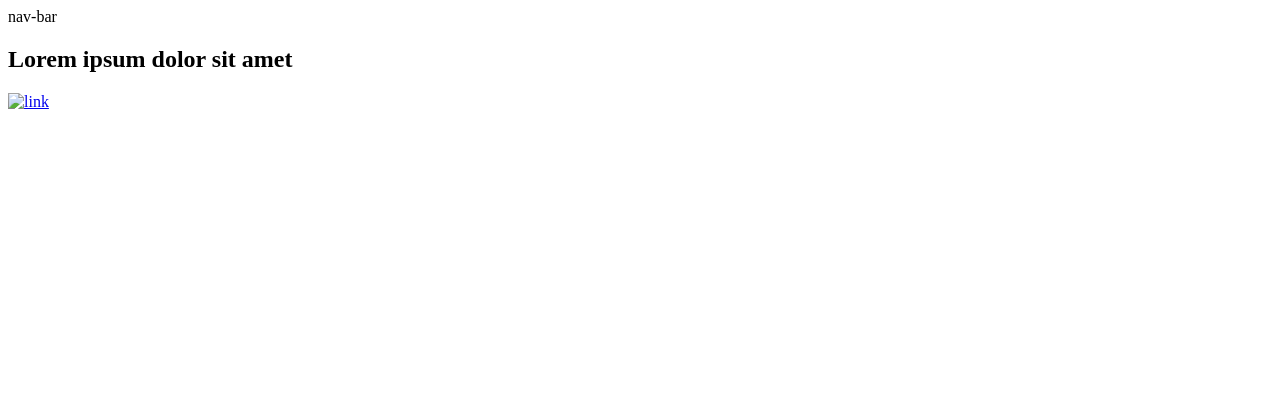
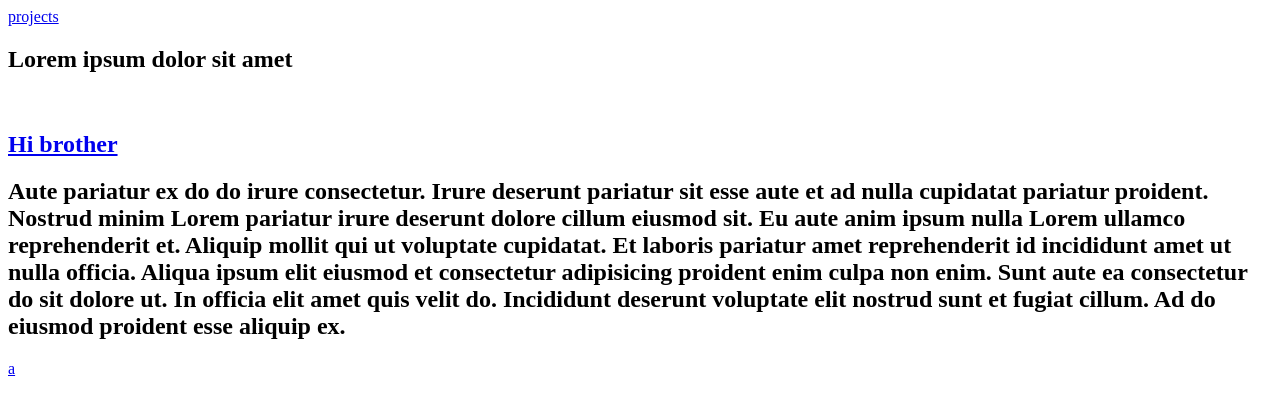
Before and after one commit to VelzckC0D3/Trials, a plain HTML site: page index.html in a window 1280 px wide. Drawn offline with Linux system fonts and the light colour scheme.

Commit message:
Fourth Commit
I added functions and the navbar with the link to another section, didn't worked, we'll check that within a few minutes

```diff
--- a/CSS/style.css
+++ b/CSS/style.css
@@ -0,0 +1,10 @@
+@media (max-width: 900px) {
+    body {
+        background-color: rgb(122, 122, 122);
+        font-style: normal;
+    }
+}
+
+body {
+    font-style: normal;
+}
--- a/index.html
+++ b/index.html
@@ -1,17 +1,17 @@
 <!DOCTYPE html>
 <html lang="en">
+
 <head>
   <meta charset="UTF-8" />
   <title>Danfall & Velzck</title>
   <link rel="stylesheet" href="css/style.css" />
-    <div>
-      <nav id="navbar">nav-bar</nav>
-    </div>
 </head>
 
 <body>
   <script src="https://cdn.freecodecamp.org/testable-projects-fcc/v1/bundle.js"></script>
-    <header></header>
+  <header>
+   <nav id="navbar"><a href="#projects">projects</a></nav>
+  </header>
   <section id="welcome-section">
     <div>
       <h1>Lorem ipsum dolor sit amet</h1>
@@ -21,26 +21,22 @@
     <div id="projects">
       <div id="project-container">
         <div class="project-tile">
-            <a href="https://codepen.io/freeCodeCamp/full/zNqgVx"
-              ><img src="" alt="link"
-            /></a>
+          <a href="https://codepen.io/freeCodeCamp/full/zNqgVx"><img src="" alt="" />
+          <h1>Hi brother</h1></a>
+          <h1>Aute pariatur ex do do irure consectetur. Irure deserunt pariatur sit esse aute et ad nulla cupidatat pariatur proident. Nostrud minim Lorem pariatur irure deserunt dolore cillum eiusmod sit. Eu aute anim ipsum nulla Lorem ullamco reprehenderit et. Aliquip mollit qui ut voluptate cupidatat.
+
+Et laboris pariatur amet reprehenderit id incididunt amet ut nulla officia. Aliqua ipsum elit eiusmod et consectetur adipisicing proident enim culpa non enim. Sunt aute ea consectetur do sit dolore ut. In officia elit amet quis velit do. Incididunt deserunt voluptate elit nostrud sunt et fugiat cillum. Ad do eiusmod proident esse aliquip ex.</h1>
         </div>
       </div>
     </div>
   </section>
 
-    <!--
+  <footer>
+    <a id="profile-link" href="https://github.com/VelzckC0D3">a</a>
+  </footer>
 
-    Hello Camper!
 
-    For now, the test suite only works in Chrome!
-    Please read the README below in the JS Editor before beginning.
-    Feel free to delete this message once you have read it.
-    Good luck and Happy Coding!
-
-    - The freeCodeCamp Team
-
-    -->
   <script src="js/index.js"></script>
 </body>
+
 </html>
```
Lines whose indentation alone changed are shown as unchanged.
